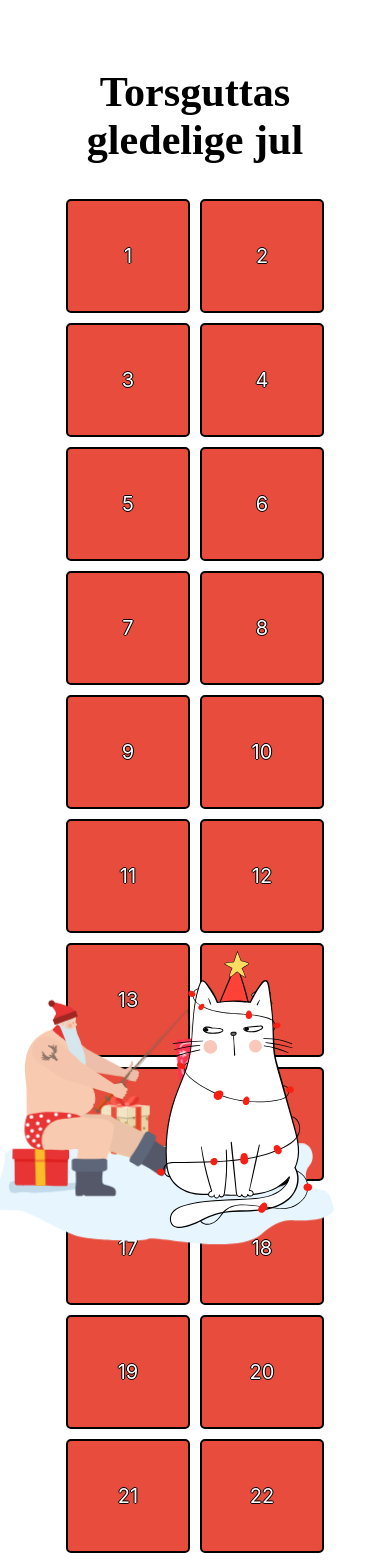
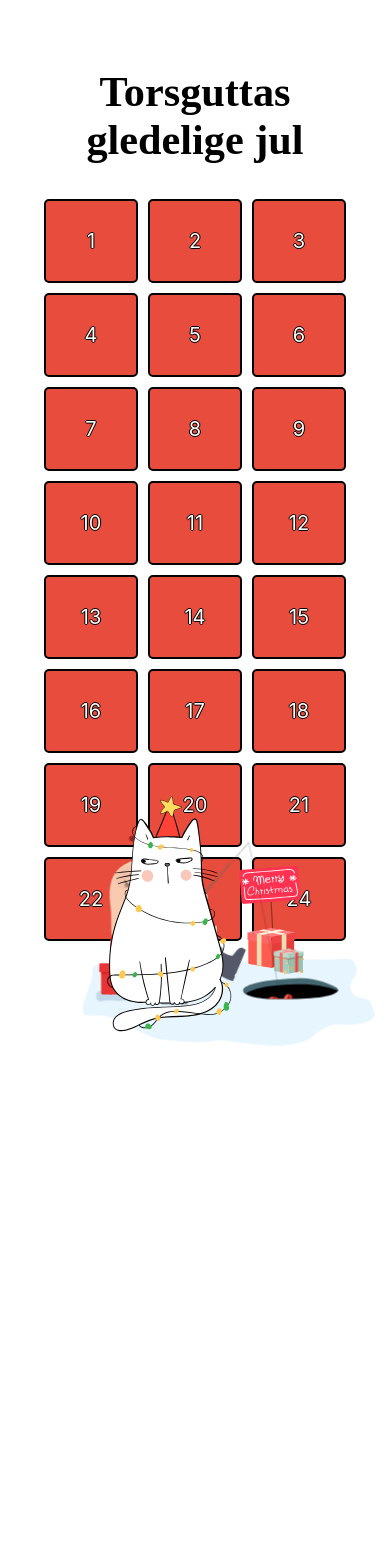
Before and after one commit to simon-cmyk/xmas_site, a React (Create React App) app: page / in a window 390 px wide. Shown: the top 1561 px of the page. After the commit the page ends 1054 px from the top, so only its background shows below. Built offline with nearby package versions, Linux system fonts and the light colour scheme.

Commit message:
first deployment

```diff
--- a/src/App.css
+++ b/src/App.css
@@ -207,3 +207,30 @@
     left: 50px;
   }
 }
+
+@media (max-width: 700px) {
+  .calendar-square{
+    width: 90px;
+    height: 80px;
+  }
+
+  .calendar-container {
+    max-width: 450px;
+  }
+
+  .xmas-anim {
+    width: 300px; /* Adjust the size */
+    height: 300px; /* Adjust the size */
+    position: absolute;
+    top: 750px;
+    right: 10px;
+  }
+
+  .cat-anim {
+    width: 300px; /* Adjust the size */
+    height: 300px; /* Adjust the size */
+    position: absolute;
+    top: 750px;
+    left: 10px;
+  }
+}
```
Also changed, not shown: package.json (+12 -6 lines), 39 other files (tests, documents, lock files or other folders).
